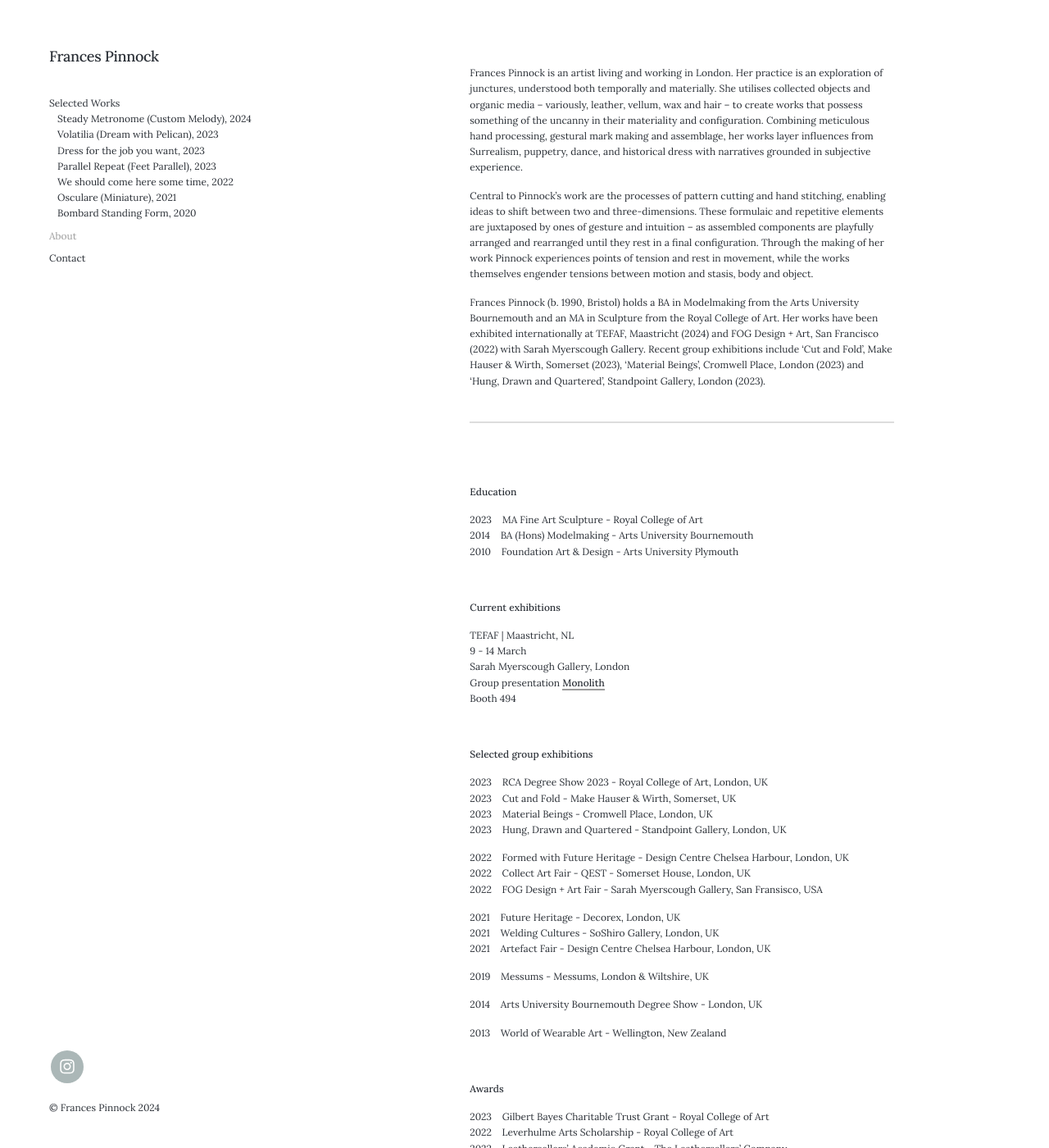
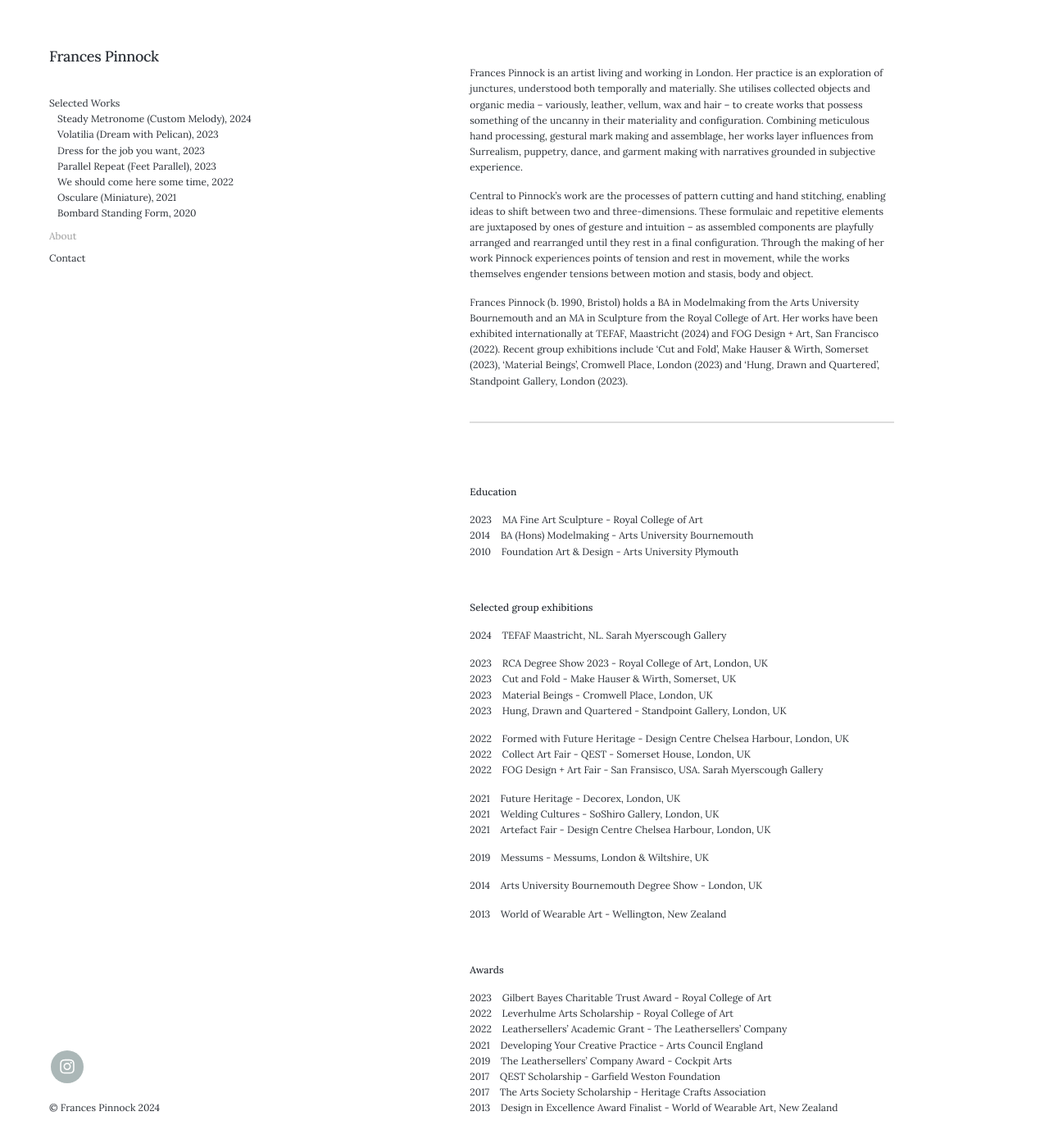
Before and after one commit to francespinnock/francespinnock.github.io, a Jekyll site: the page built from _pages/about.md, in a window 1280 px wide and 1400 px high. Shown: the whole window at 82% size. Built offline with Jekyll 4.4.1, drawn with Linux system fonts in a browser that asks for light colours; nearby versions of some CDN libraries; some of the changed text lies outside the part shown.

Commit message:
Update about.md

```diff
--- a/_pages/about.md
+++ b/_pages/about.md
@@ -6,11 +6,11 @@ description: About Frances Pinnock
 
 
 <br />
-Frances Pinnock is an artist living and working in London. Her practice is an exploration of junctures, understood both temporally and materially. She utilises collected objects and organic media – variously, leather, vellum, wax and hair – to create works that possess something of the uncanny in their materiality and configuration. Combining meticulous hand processing, gestural mark making and assemblage, her works layer influences from Surrealism, puppetry, dance, and historical dress with narratives grounded in subjective experience.
+Frances Pinnock is an artist living and working in London. Her practice is an exploration of junctures, understood both temporally and materially. She utilises collected objects and organic media – variously, leather, vellum, wax and hair – to create works that possess something of the uncanny in their materiality and configuration. Combining meticulous hand processing, gestural mark making and assemblage, her works layer influences from Surrealism, puppetry, dance, and garment making with narratives grounded in subjective experience.
 
 Central to Pinnock’s work are the processes of pattern cutting and hand stitching, enabling ideas to shift between two and three-dimensions. These formulaic and repetitive elements are juxtaposed by ones of gesture and intuition – as assembled components are playfully arranged and rearranged until they rest in a final configuration. Through the making of her work Pinnock experiences points of tension and rest in movement, while the works themselves engender tensions between motion and stasis, body and object.
 
-Frances Pinnock (b. 1990, Bristol) holds a BA in Modelmaking from the Arts University Bournemouth and an MA in Sculpture from the Royal College of Art. Her works have been exhibited internationally at TEFAF, Maastricht (2024) and FOG Design + Art, San Francisco (2022) with Sarah Myerscough Gallery. Recent group exhibitions include 'Cut and Fold', Make Hauser & Wirth, Somerset (2023), 'Material Beings', Cromwell Place, London (2023) and 'Hung, Drawn and Quartered', Standpoint Gallery, London (2023).
+Frances Pinnock (b. 1990, Bristol) holds a BA in Modelmaking from the Arts University Bournemouth and an MA in Sculpture from the Royal College of Art. Her works have been exhibited internationally at TEFAF, Maastricht (2024) and FOG Design + Art, San Francisco (2022). Recent group exhibitions include 'Cut and Fold', Make Hauser & Wirth, Somerset (2023), 'Material Beings', Cromwell Place, London (2023) and 'Hung, Drawn and Quartered', Standpoint Gallery, London (2023).
 
   _________________________________________________________________________________________________________
 
@@ -26,19 +26,9 @@ Frances Pinnock (b. 1990, Bristol) holds a BA in Modelmaking from the Arts Unive
 <br />
 
 
-**Current exhibitions**
+**Selected group exhibitions**
 
-
-TEFAF |  Maastricht, NL
-9 - 14 March
-Sarah Myerscough Gallery, London
-Group presentation [Monolith](https://www.sarahmyerscough.com/exhibitions/60-monolith-tefaf-maastricht-art-fair/)
-Booth 494
-
-<br />
-
-
-**Selected group exhibitions**
+2024&nbsp;&nbsp;&nbsp; TEFAF Maastricht, NL. Sarah Myerscough Gallery
 
 2023&nbsp;&nbsp;&nbsp; RCA Degree Show 2023 - Royal College of Art, London, UK
 2023&nbsp;&nbsp;&nbsp; Cut and Fold - Make Hauser & Wirth, Somerset, UK
@@ -47,7 +37,7 @@ Booth 494
 
 2022&nbsp;&nbsp;&nbsp; Formed with Future Heritage - Design Centre Chelsea Harbour, London, UK
 2022&nbsp;&nbsp;&nbsp; Collect Art Fair - QEST - Somerset House, London, UK
-2022&nbsp;&nbsp;&nbsp; FOG Design + Art Fair - Sarah Myerscough Gallery, San Fransisco, USA
+2022&nbsp;&nbsp;&nbsp; FOG Design + Art Fair - San Fransisco, USA. Sarah Myerscough Gallery
 
 2021&nbsp;&nbsp;&nbsp; Future Heritage - Decorex, London, UK
 2021&nbsp;&nbsp;&nbsp; Welding Cultures - SoShiro Gallery, London, UK
@@ -64,7 +54,7 @@ Booth 494
 
 **Awards**
 
-2023&nbsp;&nbsp;&nbsp; Gilbert Bayes Charitable Trust Grant - Royal College of Art
+2023&nbsp;&nbsp;&nbsp; Gilbert Bayes Charitable Trust Award - Royal College of Art
 2022&nbsp;&nbsp;&nbsp; Leverhulme Arts Scholarship - Royal College of Art
 2022&nbsp;&nbsp;&nbsp; Leathersellers' Academic Grant - The Leathersellers' Company
 2021&nbsp;&nbsp;&nbsp; Developing Your Creative Practice - Arts Council England
```
Also changed, not shown: other parts of _pages/about.md (+1 -1 lines).
